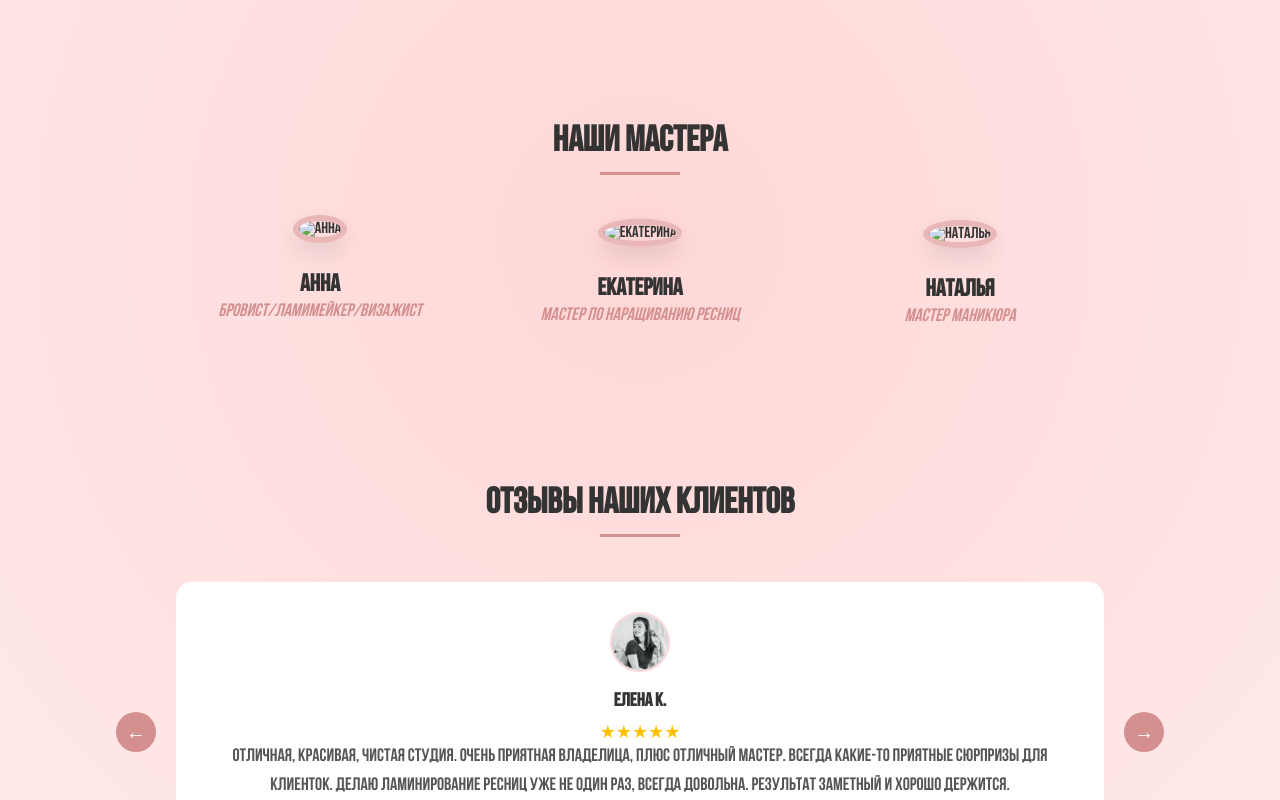
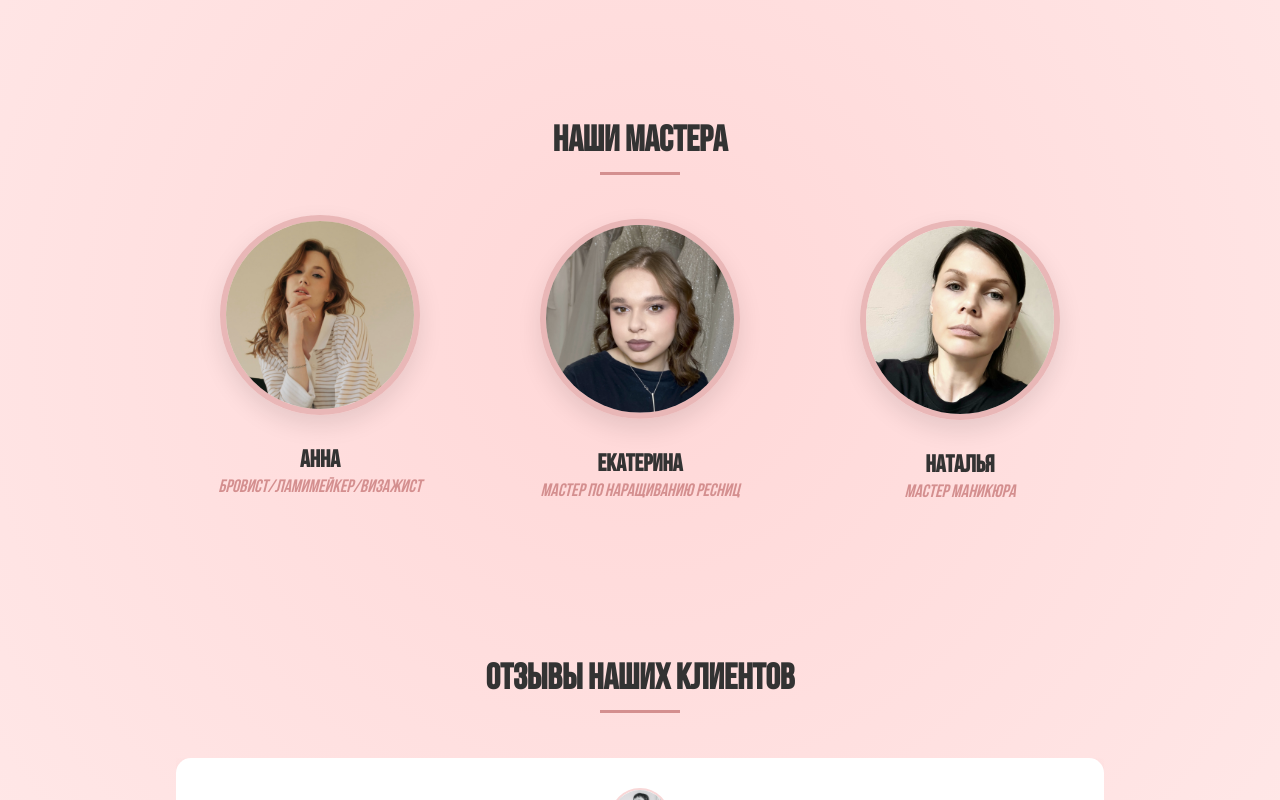
Before and after one commit to martrevk/Anna-Browkina, a plain HTML site: page index.html in a window 1280 px wide. Shown: the part 1622-2422 px from the top of the page. Drawn offline with Linux system fonts and the light colour scheme; files whose address does not match are found by name.

Commit message:
Update index.html

```diff
--- a/index.html
+++ b/index.html
@@ -39,7 +39,7 @@
         </div>
 
         <div class="image-block">
-            <img src="img/XXXL (1).webp" alt="Салон красоты" class="salon-image">
+            <img src="img/XXXL (1).jpg" alt="Салон красоты" class="salon-image">
             <a href="https://dikidi.net/1193326" target="_blank" class="booking-btn">Запись онлайн</a>
         </div>
     </section>
@@ -106,7 +106,7 @@
         <div class="masters-container">
             <!-- Мастер 1 -->
             <div class="master-card">
-                <img src="../Anna Browkina/img/anna.jpg" alt="Анна" class="master-photo">
+                <img src="img/anna.jpg" alt="Анна" class="master-photo">
                 <div class="master-info">
                     <p>Стаж: 4 года</p>
                     <p>Руководитель студии</p>
@@ -117,7 +117,7 @@
 
             <!-- Мастер 2 -->
             <div class="master-card">
-                <img src="../Anna Browkina/img/ekaterina.jpg" alt="Екатерина" class="master-photo">
+                <img src="img/ekaterina.jpg" alt="Екатерина" class="master-photo">
                 <div class="master-info">
                     <p>Стаж: 1 год</p>
                     <p>Сертифицированный мастер</p>
@@ -128,7 +128,7 @@
 
             <!-- Мастер 3 -->
             <div class="master-card">
-                <img src="../Anna Browkina/img/natalia.jpg" alt="Наталья" class="master-photo">
+                <img src="img/natalia.jpg" alt="Наталья" class="master-photo">
                 <div class="master-info">
                     <p>Стаж: 12 лет</p>
                     <p>Коррекция любой сложности</p>
```
